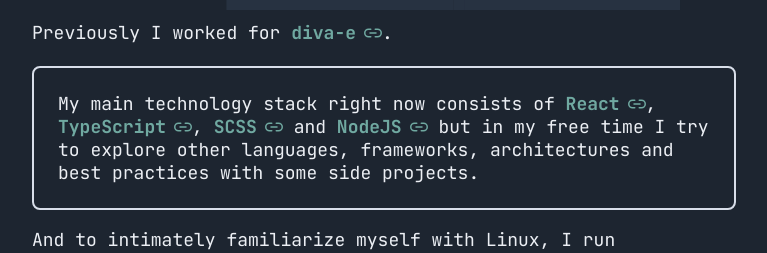
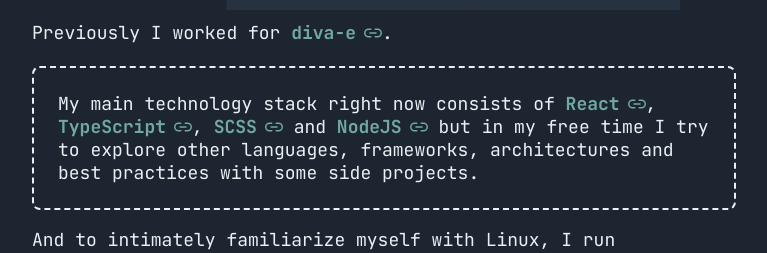
Before and after one commit to nikbrunner/nibru.dev, a Next.js app: page / in a window 1280 px wide. Shown: the part 362-615 px from the top of the page, without its empty margins (256-1023 px from the left). Built offline with nearby package versions, Linux system fonts and the light colour scheme.

Commit message:
Paragraph: emphasis - Updated border-style

```diff
--- a/components/typography/Paragraph.tsx
+++ b/components/typography/Paragraph.tsx
@@ -15,13 +15,14 @@ const SParagraph = styled.p<IProps>`
   label: Paragraph;
   padding-bottom: 0.25rem;
 
-  ${props => props.emphasis && emphasis(props.theme.fg.ternary)}
+  ${props => props.emphasis && emphasis(props.theme.fg.primary)}
 `;
 
 const emphasis = (color: string) => css`
   padding: ${space.xl};
   border: ${borderWidth.base} solid ${color};
   ${border.radius.l};
+  border-style: dashed;
 `;
 
 export const Paragraph: React.FC<IProps> = ({ children, emphasis }): JSX.Element => (
```
